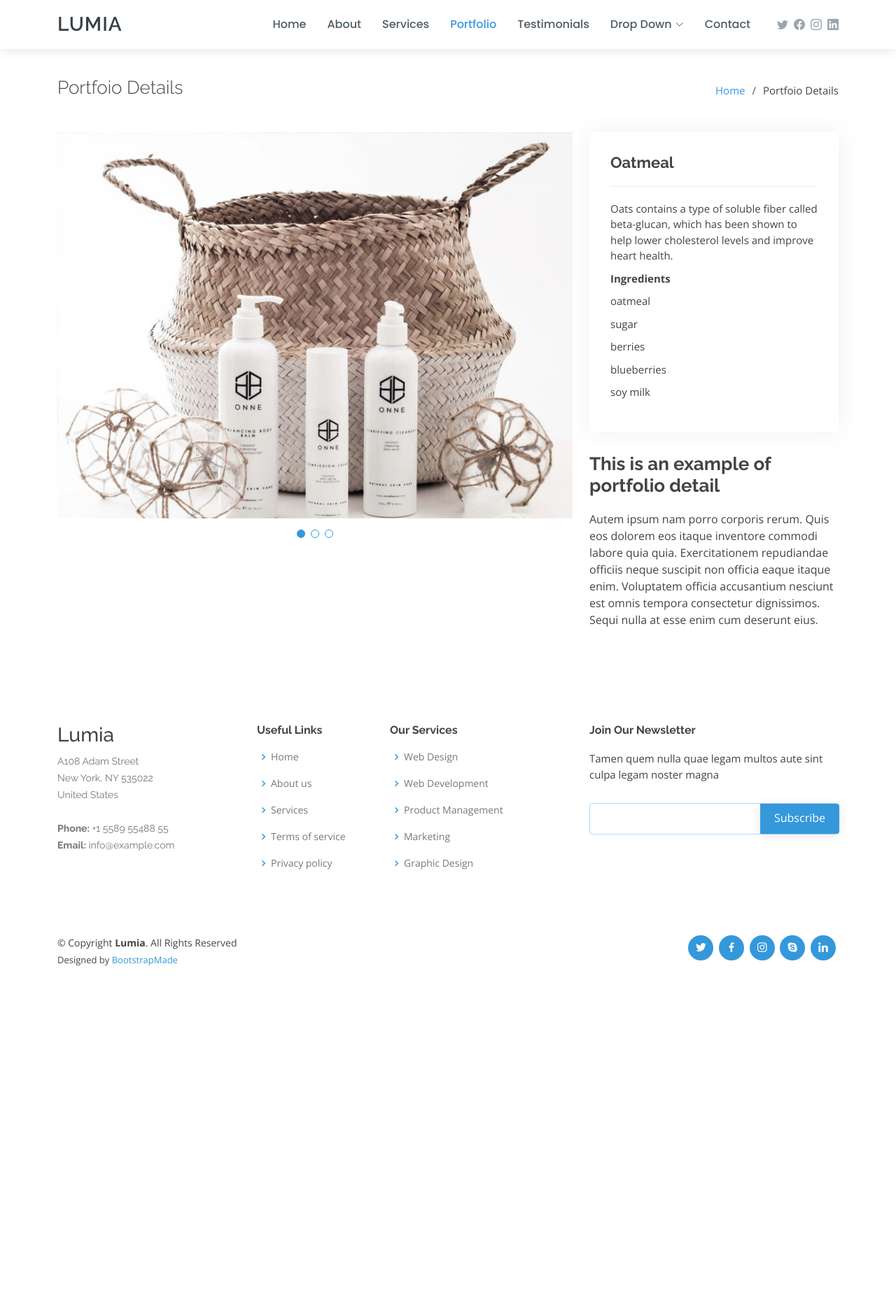
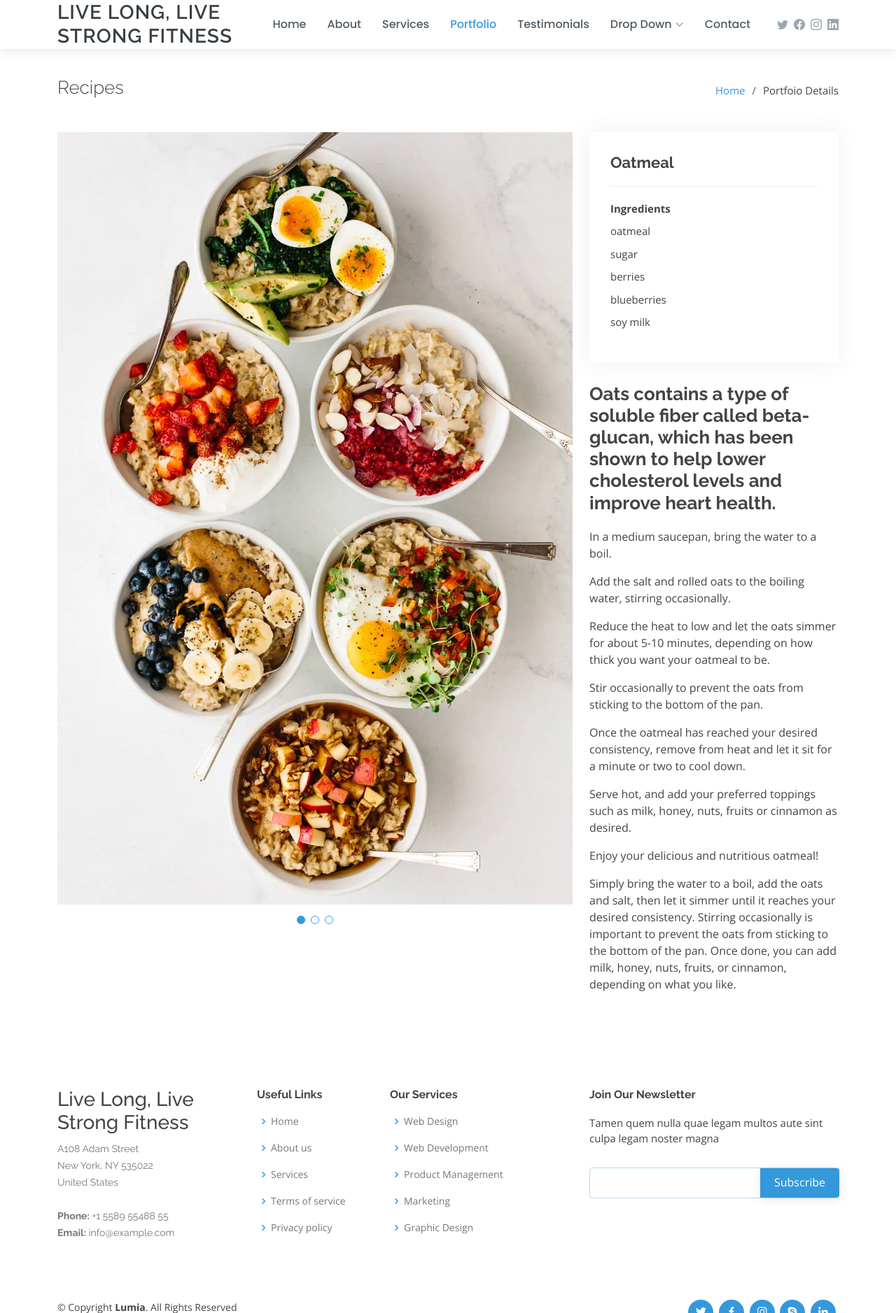
Before and after one commit to alba-molina-nyc/live_long_live_strong_fitness_project, a Django app: page /recipe/1/ in a window 1280 px wide. Shown: the top 1877 px of the page at 70% size. Before the commit the page ends 1381 px from the top, so only its background shows below. Run offline with Django 4.2, Linux system fonts and the light colour scheme; data comes from the database, SQL or seed files in the repository; both versions use the stored data as it was after the commit; some libraries are stand-ins or nearby versions.

Commit message:
recipes populating!

```diff
--- a/app_lllsf/templates/recipe_detail.html
+++ b/app_lllsf/templates/recipe_detail.html
@@ -6,7 +6,7 @@
   <meta charset="utf-8">
   <meta content="width=device-width, initial-scale=1.0" name="viewport">
 
-  <title>Portfolio Details - Lumia Bootstrap Template</title>
+  <title>Recipes - {{ recipe_detail.name }}</title>
   <meta content="" name="description">
   <meta content="" name="keywords">
 
@@ -43,7 +43,7 @@
     <div class="container d-flex align-items-center">
 
       <div class="logo me-auto">
-        <h1><a href="index.html">Lumia</a></h1>
+        <h1><a href="index.html">Live Long, Live Strong Fitness</a></h1>
         <!-- Uncomment below if you prefer to use an image logo -->
         <!-- <a href="index.html"><img src="{% static 'assets/img/logo.png" alt="" class="img-fluid"></a>-->
       </div>
@@ -94,7 +94,7 @@
       <div class="container">
 
         <div class="d-flex justify-content-between align-items-center">
-          <h2>Portfoio Details</h2>
+          <h2>Recipes</h2>
           <ol>
             <li><a href="index.html">Home</a></li>
             <li>Portfoio Details</li>
@@ -115,15 +115,15 @@
               <div class="swiper-wrapper align-items-center">
 
                 <div class="swiper-slide">
-                  <img src="{% static 'assets/img/portfolio/portfolio-1.jpg' %}" alt="">
+                  <img src="{{ recipe_detail.image.url }}" alt="">
                 </div>
 
                 <div class="swiper-slide">
-                  <img src="{% static 'assets/img/portfolio/portfolio-2.jpg' %}" alt="">
+                  <img src="{{ recipe_detail.image }}" alt="">
                 </div>
 
                 <div class="swiper-slide">
-                  <img src="{% static 'assets/img/portfolio/portfolio-3.jpg' %}" alt="">
+                  <img src="{{ recipe_detail.image }}" alt="">
                 </div>
 
               </div>
@@ -135,7 +135,6 @@
             <div class="portfolio-info">
               <h3>{{ recipe_detail.name }}</h3>
               <ul>
-                <li>{{ recipe_detail.description }}</li>
                 <li><strong>Ingredients</strong></li>
                 <li>{{ recipe_detail.ingredient_1 }}</li>
                 <li>{{ recipe_detail.ingredient_2 }}</li>
@@ -147,16 +146,20 @@
                 <li>{{ recipe_detail.ingredient_8 }}</li>
                 <li>{{ recipe_detail.ingredient_9 }}</li>
                 <li>{{ recipe_detail.ingredient_10 }}</li>
-
-
-
               </ul>
             </div>
             <div class="portfolio-description">
-              <h2>This is an example of portfolio detail</h2>
-              <p>
-                Autem ipsum nam porro corporis rerum. Quis eos dolorem eos itaque inventore commodi labore quia quia. Exercitationem repudiandae officiis neque suscipit non officia eaque itaque enim. Voluptatem officia accusantium nesciunt est omnis tempora consectetur dignissimos. Sequi nulla at esse enim cum deserunt eius.
-              </p>
+              <h2>{{ recipe_detail.description }}</h2>
+              <p>{{ recipe_detail.paragraph_1 }}</p>
+              <p>{{ recipe_detail.paragraph_2 }}</p>
+              <p>{{ recipe_detail.paragraph_3 }}</p>
+              <p>{{ recipe_detail.paragraph_4 }}</p>
+              <p>{{ recipe_detail.paragraph_5 }}</p>
+              <p>{{ recipe_detail.paragraph_6 }}</p>
+              <p>{{ recipe_detail.paragraph_7 }}</p>
+              <p>{{ recipe_detail.paragraph_8 }}</p>
+              <p>{{ recipe_detail.paragraph_9 }}</p>
+
             </div>
           </div>
 
@@ -175,7 +178,7 @@
         <div class="row">
 
           <div class="col-lg-3 col-md-6 footer-contact">
-            <h3>Lumia</h3>
+            <h3>Live Long, Live Strong Fitness</h3>
             <p>
               A108 Adam Street <br>
               New York, NY 535022<br>
```
Also changed, not shown: db.sqlite3, portfolio_images/oatmeal_QCvuGbV.webp (added).
